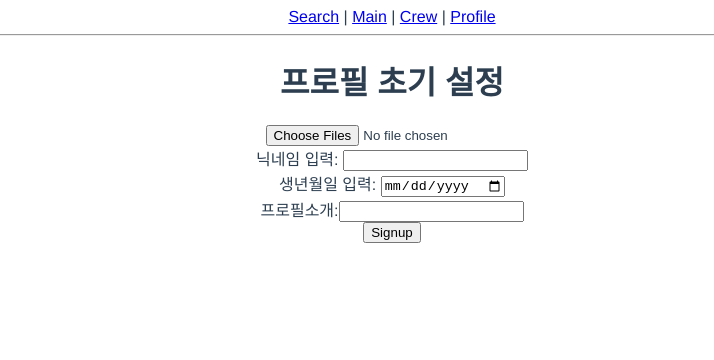
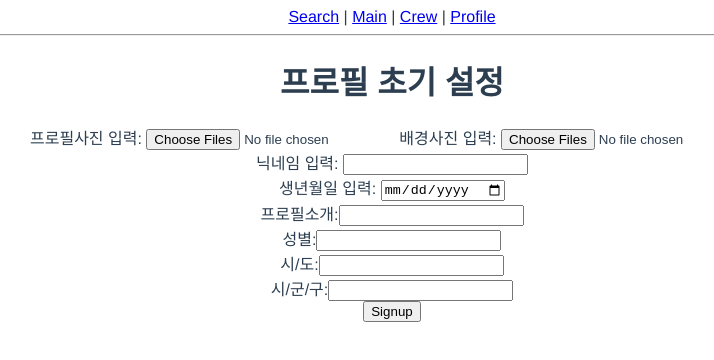
Before and after one commit to holawan/EIVOM, a Vue app in the folder final-pjt-front/: page /create_profile in a window 1280 px wide. Shown: the top 360 px of the page, without its empty margins (248-962 px from the left). Built offline with nearby package versions, Linux system fonts and the light colour scheme.

Commit message:
[FIX] image upload error

```diff
--- a/final-pjt-front/src/views/accounts/CreateProfile.vue
+++ b/final-pjt-front/src/views/accounts/CreateProfile.vue
@@ -3,8 +3,11 @@
     <h1>프로필 초기 설정</h1>
     <div>
 
-      <form @submit.prevent="signup(credentials)">
-        <input multiple @change="onInputImage()" rec="image" type="file">
+      <form @submit.prevent="createProfile(credentials)" enctype="multipart/form-data">
+        <label for="image">프로필사진 입력: </label>
+        <input multiple @change="onInputImage()" ref="image" type="file" id="image">
+        <label for="backdrop">배경사진 입력: </label>
+        <input multiple @change="onInputImage2()" ref="backdrop" type="file" id="backdrop">
         <div>
           <label for="nickname">닉네임 입력: </label>
           <input  v-model="credentials.nickname" type="text" id="nickname" required/>
@@ -14,9 +17,21 @@
           <input v-model="credentials.birth" type="date" id="birth" required />
         </div>
         <div>
-          <label for="introduction">프로필소개:</label>
-          <input v-model="credentials.introduction" type="text" id="introduction" required />
+          <label for="introduce">프로필소개:</label>
+          <input v-model="credentials.introduce" type="text" id="introduce" required />
         </div>
+          <div>
+            <label for="gender">성별:</label>
+            <input v-model="credentials.gender" type="text" id="gender" required />
+          </div>
+          <div>
+            <label for="location1">시/도:</label>
+            <input v-model="credentials.location1" type="text" id="location1" required />
+          </div>
+          <div>
+            <label for="location2">시/군/구:</label>
+            <input v-model="credentials.location2" type="text" id="location2" required />
+          </div>
         <div>
           <button>Signup</button>
         </div>
@@ -32,14 +47,27 @@ export default {
   data(){
     return {
       credentials: {
+        image :'',
+        backdrop :'',
         nickname: '',
         birth: '',
-        introduction: '',
+        introduce: '',
+        gender: '',
+        location1: '',
+        location2: '',
       }
     }
   },
   methods: {
-    ...mapActions(['createProfile'])
+    ...mapActions(['createProfile']),
+    onInputImage() {
+      this.image = this.$refs.image.files
+
+    },
+    onInputImage2() {
+      this.backdrop = this.$refs.backdrop.files
+
+    }
   }
 
 }
```
